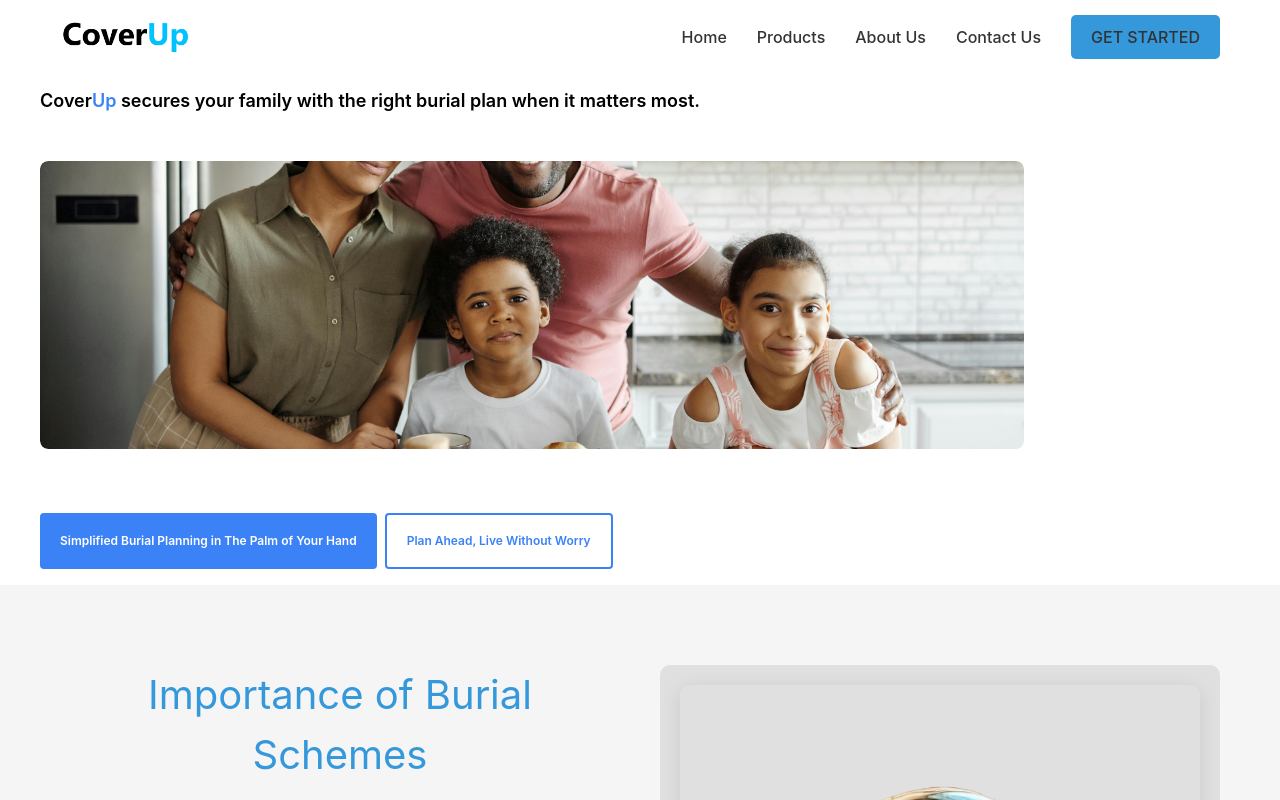
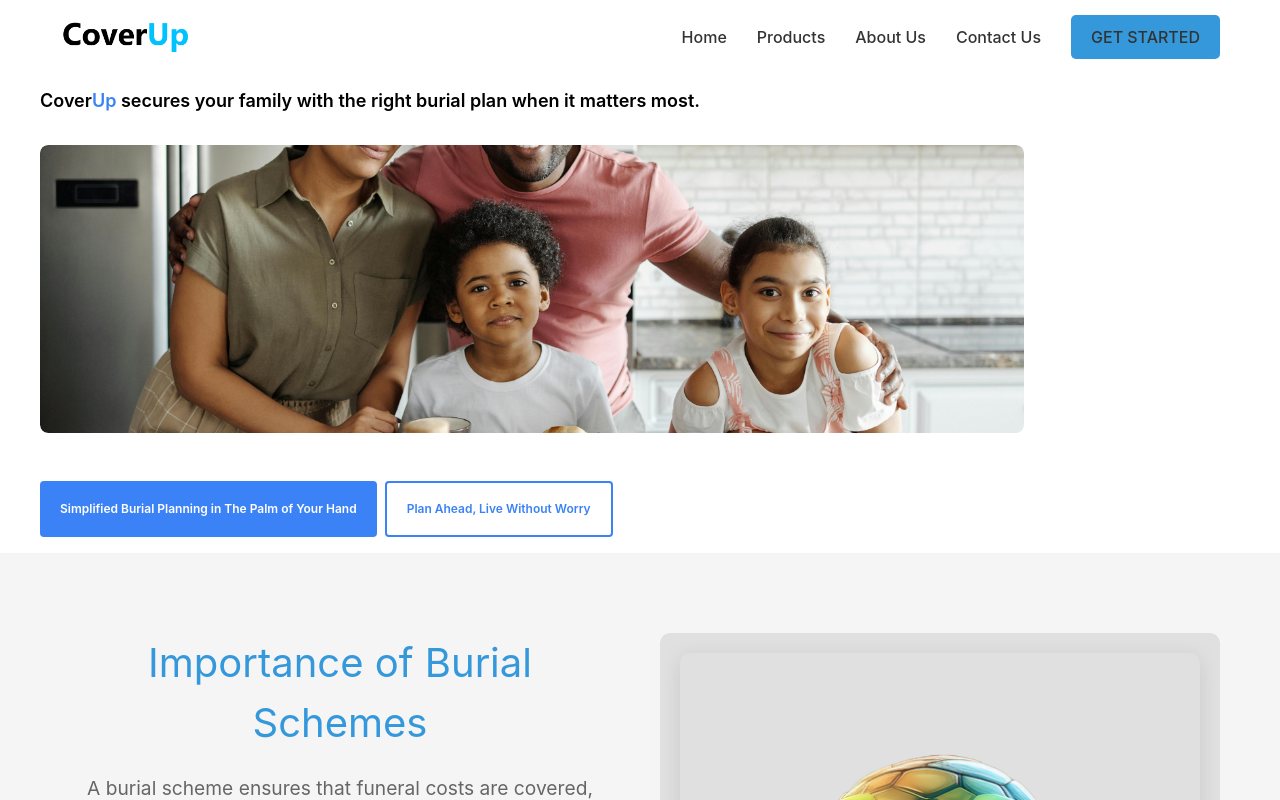
Before and after one commit to banelee59/Cover-mern, a React (Create React App) app: page / in a window 1280 px wide. Shown: the top 800 px of the page. Built offline with nearby package versions, Linux system fonts and the light colour scheme.

Commit message:
Refactor Home component layout: Adjusted heading margin and image container spacing for improved visual consistency.

```diff
--- a/src/pages/Home.js
+++ b/src/pages/Home.js
@@ -9,11 +9,11 @@ const Home = () => {
         <section className="bg-white py-4 px-5">
           <div className="max-w-5xl mx-0 px-5">
             <div className="flex flex-col items-start">
-              <h1 className="text-lg text-black mb-12 leading-tight max-w-2xl text-left font-semibold">
+              <h1 className="text-lg text-black mb-8 leading-tight max-w-2xl text-left font-semibold">
                 Cover<span className="text-blue-500">Up</span> secures your family with the right burial plan when it matters most.
               </h1>
 
-              <div className="w-full max-w-6xl h-72 mb-12 rounded-lg overflow-hidden self-start">
+              <div className="w-full max-w-6xl h-72 mb-8 rounded-lg overflow-hidden self-start">
                 <img
                   src="/images/home-image1.jpg"
                   alt="Family Protection"
```
